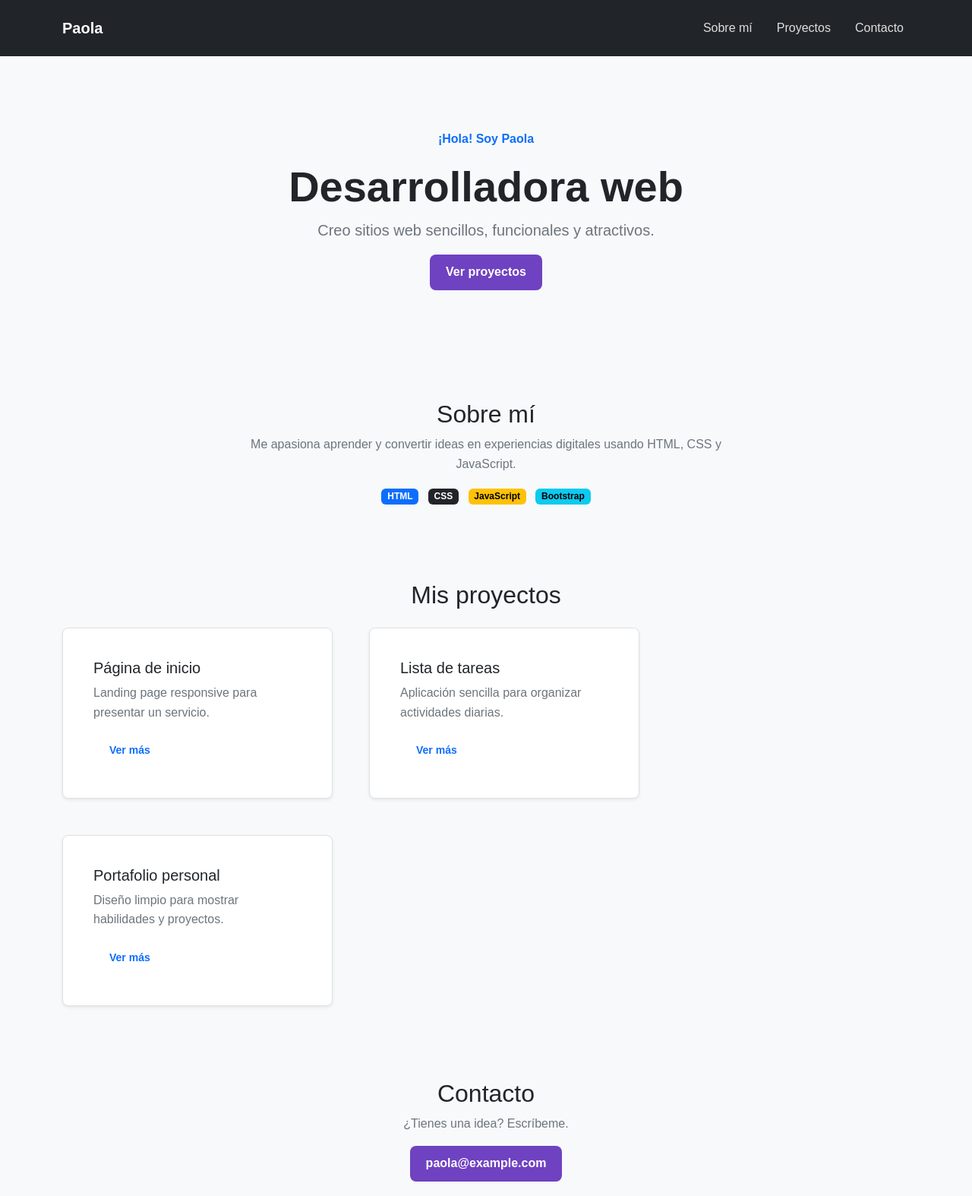
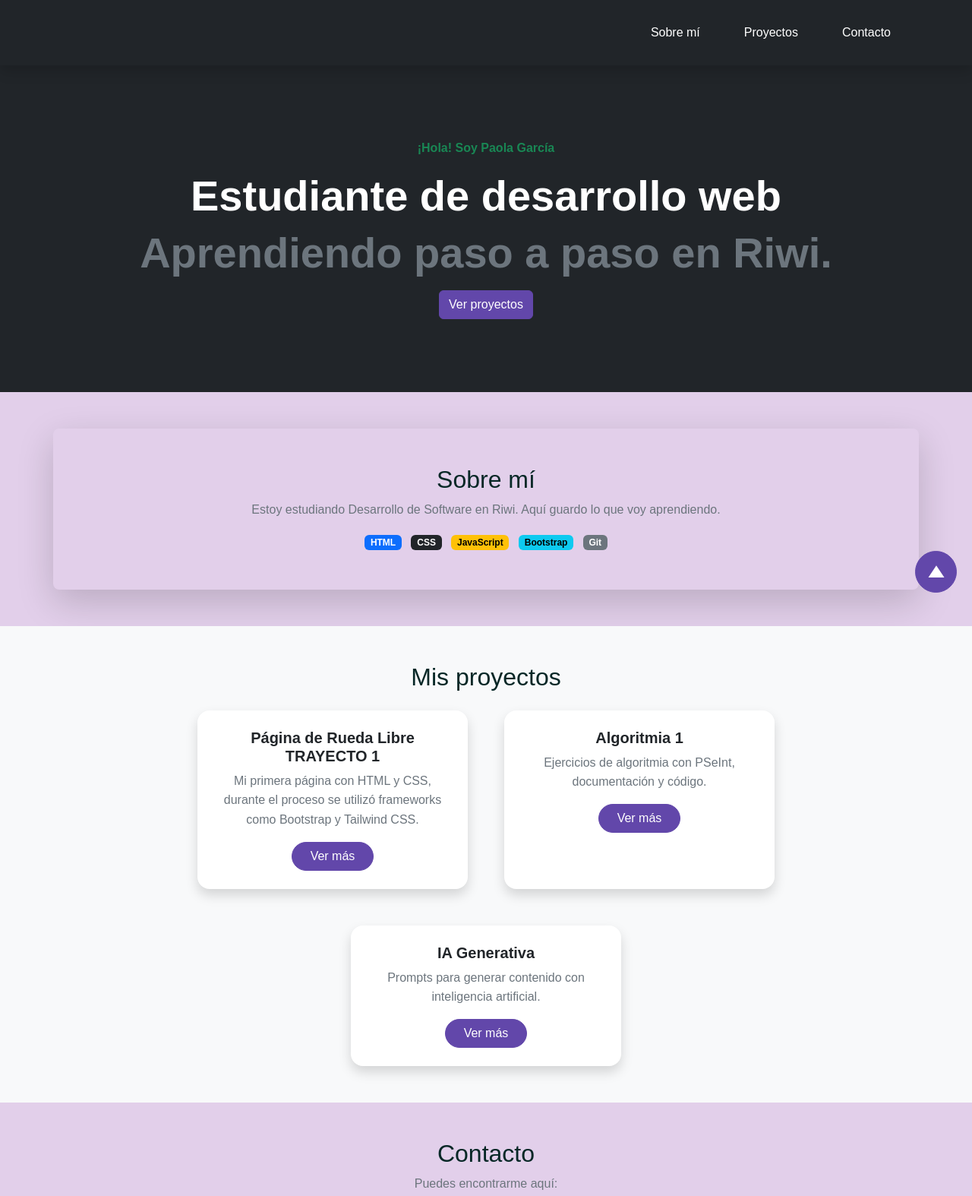
Before and after one commit to PaolaGarcia44/proyects_RIWI, a plain HTML site: page Portafolio/Index.html in a window 1280 px wide. Shown: the top 1574 px of the page at 76% size. Drawn offline with nearby package versions, Linux system fonts and the light colour scheme.

Commit message:
feat: portafolio listo y terminado

```diff
--- a/Portafolio/Index.html
+++ b/Portafolio/Index.html
@@ -1,99 +1,141 @@
 <!DOCTYPE html>
 <html lang="es">
+
 <head>
 	<meta charset="UTF-8">
 	<meta name="viewport" content="width=device-width, initial-scale=1.0">
 	<title>Portafolio | Paola</title>
 	<link href="https://cdn.jsdelivr.net/npm/bootstrap@5.3.3/dist/css/bootstrap.min.css" rel="stylesheet">
+	<link rel="stylesheet" href="https://cdn.jsdelivr.net/npm/animate.css@4.1.1/animate.min.css">
+	<link rel="stylesheet" href="https://cdnjs.cloudflare.com/ajax/libs/font-awesome/6.5.2/css/all.min.css">
+	<link rel="stylesheet" href="https://cdn.jsdelivr.net/npm/aos@2.3.4/dist/aos.css">
 	<link rel="stylesheet" href="style.css">
 </head>
+
 <body>
-	<nav class="navbar navbar-expand-lg navbar-dark bg-dark">
+	<nav class="navbar navbar-expand-lg navbar-dark bg-dark sticky-top shadow animate__animated animate__fadeInDown">
 		<div class="container">
-			<a class="navbar-brand fw-bold" href="#inicio">Paola</a>
-			<button class="navbar-toggler" type="button" data-bs-toggle="collapse" data-bs-target="#menu" aria-label="Abrir menú">
+			<button class="navbar-toggler" type="button" data-bs-toggle="collapse" data-bs-target="#menu"
+				aria-controls="menu" aria-expanded="false" aria-label="Abrir menú">
 				<span class="navbar-toggler-icon"></span>
 			</button>
 			<div class="collapse navbar-collapse" id="menu">
-				<ul class="navbar-nav ms-auto">
-					<li class="nav-item"><a class="nav-link" href="#sobre-mi">Sobre mí</a></li>
-					<li class="nav-item"><a class="nav-link" href="#proyectos">Proyectos</a></li>
-					<li class="nav-item"><a class="nav-link" href="#contacto">Contacto</a></li>
-				</ul>
+				<div class="navbar-nav ms-auto gap-2 py-2">
+					<a class="btn btn-outline-light rounded-pill px-4" href="#sobre-mi">Sobre mí</a>
+					<a class="btn btn-outline-light rounded-pill px-4" href="#proyectos">Proyectos</a>
+					<a class="btn btn-outline-light  rounded-pill px-4" href="#contacto">Contacto</a>
+				</div>
 			</div>
 		</div>
 	</nav>
 
+	</div>
+	</nav>
+
 	<main>
-		<section id="inicio" class="py-5 text-center bg-light">
+		<section id="inicio" class="py-5 text-center bg-dark text-white">
 			<div class="container py-5">
-				<p class="text-primary fw-bold">¡Hola! Soy Paola</p>
-				<h1 class="display-4 fw-bold">Desarrolladora web</h1>
-				<p class="lead text-secondary">Creo sitios web sencillos, funcionales y atractivos.</p>
-				<a href="#proyectos" class="btn btn-primary">Ver proyectos</a>
+				<p class="text-success fw-bold animate__animated animate__fadeInUp">¡Hola! Soy Paola García</p>
+				<h1 class="display-4 fw-bold animate__animated animate__fadeInUp">Estudiante de desarrollo web</h1>
+				<p
+					class="lead text-secondary display-4 fw-bold lead animate__animated animate__fadeIn animate__delay-1s">
+					Aprendiendo paso a paso en Riwi.</p>
+				<a href="#proyectos" class="btn btn-primary animate__animated animate__fadeIn animate__delay-2s">Ver
+					proyectos</a>
 			</div>
 		</section>
 
 		<section id="sobre-mi" class="py-5">
-			<div class="container text-center">
+			<div class="container text-center rounded-3 shadow-lg p-5">
 				<h2>Sobre mí</h2>
 				<p class="text-secondary mx-auto" style="max-width: 650px;">
-					Me apasiona aprender y convertir ideas en experiencias digitales usando HTML, CSS y JavaScript.
+					Estoy estudiando Desarrollo de Software en Riwi. Aquí guardo lo que voy aprendiendo.
 				</p>
 				<span class="badge text-bg-primary m-1">HTML</span>
 				<span class="badge text-bg-dark m-1">CSS</span>
 				<span class="badge text-bg-warning m-1">JavaScript</span>
 				<span class="badge text-bg-info m-1">Bootstrap</span>
+				<span class="badge text-bg-secondary m-1">Git</span>
 			</div>
 		</section>
-
 		<section id="proyectos" class="py-5 bg-light">
 			<div class="container">
 				<h2 class="text-center mb-4">Mis proyectos</h2>
-				<div class="row g-4">
-					<div class="col-md-4">
-						<article class="card h-100 shadow-sm">
-							<div class="card-body">
-								<h3 class="h5">Página de inicio</h3>
-								<p class="text-secondary">Landing page responsive para presentar un servicio.</p>
-								<a href="#contacto" class="btn btn-outline-primary btn-sm">Ver más</a>
+				<div class="row g-4 justify-content-center">
+
+					<div class="col-md-4" data-aos="fade-up">
+						<article class="card h-100 border-0 shadow rounded-4 text-center">
+							<div class="card-body p-4">
+								<h3 class="h5 fw-bold">Página de Rueda Libre TRAYECTO 1</h3>
+								<p class="text-secondary">Mi primera página con HTML y CSS, durante el proceso se
+									utilizó frameworks como Bootstrap y Tailwind CSS.</p>
+								<a href="https://github.com/PaolaGarcia44/proyects_RIWI/tree/main/Trayecto1"
+									class="btn btn-success rounded-pill px-4">Ver más</a>
 							</div>
 						</article>
 					</div>
-					<div class="col-md-4">
-						<article class="card h-100 shadow-sm">
-							<div class="card-body">
-								<h3 class="h5">Lista de tareas</h3>
-								<p class="text-secondary">Aplicación sencilla para organizar actividades diarias.</p>
-								<a href="#contacto" class="btn btn-outline-primary btn-sm">Ver más</a>
+
+					<div class="col-md-4" data-aos="fade-up" data-aos-delay="150">
+						<article class="card h-100 border-0 shadow rounded-4 text-center">
+							<div class="card-body p-4">
+								<h3 class="h5 fw-bold">Algoritmia 1</h3>
+								<p class="text-secondary">Ejercicios de algoritmia con PSeInt, documentación y código.
+								</p>
+								<a href="https://github.com/PaolaGarcia44/proyects_RIWI/tree/main/Algoritmia%201"
+									class="btn btn-success rounded-pill px-4">Ver más</a>
 							</div>
 						</article>
 					</div>
-					<div class="col-md-4">
-						<article class="card h-100 shadow-sm">
-							<div class="card-body">
-								<h3 class="h5">Portafolio personal</h3>
-								<p class="text-secondary">Diseño limpio para mostrar habilidades y proyectos.</p>
-								<a href="#contacto" class="btn btn-outline-primary btn-sm">Ver más</a>
+
+					<div class="col-md-4" data-aos="fade-up" data-aos-delay="300">
+						<article class="card h-100 border-0 shadow rounded-4 text-center">
+							<div class="card-body p-4">
+								<h3 class="h5 fw-bold">IA Generativa</h3>
+								<p class="text-secondary">Prompts para generar contenido con inteligencia artificial.
+								</p>
+								<a href="https://github.com/PaolaGarcia44/proyects_RIWI/tree/main/IAGENERATIVA"
+									class="btn btn-success rounded-pill px-4">Ver más</a>
 							</div>
 						</article>
 					</div>
+
 				</div>
 			</div>
 		</section>
 
+
 		<section id="contacto" class="py-5 text-center">
 			<div class="container">
 				<h2>Contacto</h2>
-				<p class="text-secondary">¿Tienes una idea? Escríbeme.</p>
-				<a href="mailto:paola@example.com" class="btn btn-primary">paola@example.com</a>
+				<p class="text-secondary">Puedes encontrarme aquí:</p>
+				<a href="https://github.com/PaolaGarcia44" class="btn btn-dark">
+					<i class="fa-brands fa-github"></i> GitHub
+				</a>
+				<a href="https://www.linkedin.com/in/paola-andrea-garcia-tangarife-338627186" class="btn btn-primary">
+					<i class="fa-brands fa-linkedin"></i> LinkedIn
+				</a>
+				<a href="https://portafoliopaolag.web.app" class="btn btn-primary">
+					<i class="fa-solid fa-briefcase"></i> Portafolio Personal
+				</a>
 			</div>
 		</section>
 	</main>
 
 	<footer class="bg-dark text-white text-center py-3">
-		<small>&copy; 2026 Paola. Todos los derechos reservados.</small>
+		<small>&copy; 2026 Paola. Hecho con cariño en Riwi.</small>
 	</footer>
+
 	<script src="https://cdn.jsdelivr.net/npm/bootstrap@5.3.3/dist/js/bootstrap.bundle.min.js"></script>
+	<a href="#inicio" class="btn btn-success rounded-circle btn-subir" aria-label="Subir">
+		<svg width="28" height="28" viewBox="0 0 16 16" fill="currentColor">
+			<path d="M8 3 L14 12 H2 Z" />
+		</svg>
+	</a>
+
+	<script src="https://cdn.jsdelivr.net/npm/aos@2.3.4/dist/aos.js"></script>
+	<script>
+		AOS.init({ duration: 800, once: true });
+	</script>
 </body>
+
 </html>
--- a/Portafolio/style.css
+++ b/Portafolio/style.css
@@ -1,12 +1,22 @@
-/* Estilos para un portafolio sencillo */
+
+
 :root {
-	--primary: #6f42c1;
-	--dark: #212529;
-	--light: #f8f9fa;
-	--muted: #6c757d;
-	--white: #fff;
+    --primary:#6247aaff;
+    --turf-green:  #102b3fff;
+    --willow-green: #a06cd5ff;
+    --lemon-chiffon:  #e2cfeaff;
+    --dark-coffee:#062726ff;
+
+    --dark: var(--dark-coffee);
+    --light: var(--lemon-chiffon);
+    --white: #ffffff;
+    --muted: #6b625b;
+
     --radius: 0.5rem;
-	--shadow: 0 0.5rem 1rem rgba(0, 0, 0, 0.1);
+    --shadow: 0 0.5rem 1rem rgba(67, 41, 31, 0.12);
+
+
+
 }
 
 *,
@@ -61,7 +71,7 @@ a:hover {
 }
 
 .navbar-brand {
-	color: var(--white);
+    color: var(--willow-green);
     font-size: 1.25rem;
     font-weight: 700;
 }
@@ -76,14 +86,18 @@ a:hover {
 }
 
 .navbar-nav a {
-	color: rgba(255, 255, 255, 0.85);
+    color: var(--white);
 }
 
 .hero {
     padding: 6rem 1rem;
-	color: var(--white);
+    color: var(--dark);
     text-align: center;
-	background: linear-gradient(135deg, #6f42c1, #0d6efd);
+    background: linear-gradient(
+        135deg,
+        var(--willow-green),
+        var(--lemon-chiffon)
+    );
 }
 
 .hero h1 {
@@ -97,32 +111,62 @@ a:hover {
     font-size: 1.15rem;
 }
 
-.btn {
-	display: inline-block;
-	padding: 0.65rem 1.25rem;
-	border: 1px solid transparent;
-	border-radius: var(--radius);
-	font-weight: 600;
-	cursor: pointer;
-	transition: opacity 0.2s ease, transform 0.2s ease;
+.btn-primary,
+.btn-success,
+.btn-dark {
+  --bs-btn-color: var(--primary);
+  --bs-btn-bg: transparent;
+  --bs-btn-border-color: var(--primary);
+  --bs-btn-hover-color: #ffffff;
+  --bs-btn-hover-bg: var(--primary);
+  --bs-btn-hover-border-color: var(--primary);
+  --bs-btn-active-color: #ffffff;
+  --bs-btn-active-bg: var(--primary);
+  --bs-btn-active-border-color: var(--primary);
 }
 
-.btn:hover {
-	text-decoration: none;
-	opacity: 0.9;
-	transform: translateY(-2px);
+.btn-outline-light {
+  --bs-btn-color: #ffffff;
+  --bs-btn-border-color: #ffffff;
+  --bs-btn-hover-color: #ffffff;
+  --bs-btn-hover-bg: var(--primary);
+  --bs-btn-hover-border-color: var(--primary);
+  --bs-btn-active-color: #ffffff;
+  --bs-btn-active-bg: var(--primary);
+  --bs-btn-active-border-color: var(--primary);
 }
 
-.btn-primary {
-	color: var(--white);
-	background: var(--primary);
+a.btn,
+a.btn:hover,
+a.btn:focus,
+a.btn:active {
+  text-decoration: none;
 }
 
-.btn-light {
-	color: var(--dark);
-	background: var(--white);
+.btn-primary,
+.btn-success,
+.btn-dark {
+  --bs-btn-color: #ffffff;
+  --bs-btn-bg: var(--primary);
+  --bs-btn-border-color: var(--primary);
+  --bs-btn-hover-color: #ffffff;
+  --bs-btn-hover-bg: var(--willow-green);
+  --bs-btn-hover-border-color: var(--willow-green);
+  --bs-btn-active-bg: var(--willow-green);
+  --bs-btn-active-border-color: var(--willow-green);
 }
 
+.btn-outline-light {
+  --bs-btn-color: #ffffff;
+  --bs-btn-bg: transparent;
+  --bs-btn-border-color: transparent;
+  --bs-btn-hover-color: #ffffff;
+  --bs-btn-hover-bg: var(--primary);
+  --bs-btn-hover-border-color: var(--primary);
+  --bs-btn-active-color: #ffffff;
+  --bs-btn-active-bg: var(--primary);
+  --bs-btn-active-border-color: var(--primary);
+}
 section {
     padding: 4rem 0;
 }
@@ -130,6 +174,7 @@ section {
 .section-title {
     margin: 0 0 2rem;
     text-align: center;
+    color: var(--dark);
 }
 
 .row {
@@ -142,17 +187,15 @@ section {
     flex: 1 1 280px;
 }
 
-.card {
-	height: 100%;
-	padding: 1.5rem;
-	background: var(--white);
-	border: 1px solid #dee2e6;
-	border-radius: var(--radius);
-	box-shadow: var(--shadow);
+.card, .navbar-brand {
+  transition: transform 0.3s ease, box-shadow 0.3s ease;
 }
 
-.card h3 {
-	margin-top: 0;
+.card:hover, .navbar-brand:hover {
+  transform: translateY(-5px);
+  box-shadow: 0 8px 20px rgba(0, 0, 0, 0.2);
+  border: 2px solid transparent !important;
+  border-color: var(--primary) !important;
 }
 
 .text-center {
@@ -182,14 +225,14 @@ input,
 textarea {
     width: 100%;
     padding: 0.7rem 0.85rem;
-	border: 1px solid #ced4da;
+    border: 1px solid var(--willow-green);
     border-radius: var(--radius);
     font: inherit;
 }
 
 input:focus,
 textarea:focus {
-	outline: 2px solid rgba(111, 66, 193, 0.3);
+    outline: 2px solid rgba(34, 111, 84, 0.3);
     border-color: var(--primary);
 }
 
@@ -198,6 +241,21 @@ footer {
     color: var(--white);
     text-align: center;
     background: var(--dark);
+}
+
+html {
+  scroll-behavior: smooth;
+}
+
+.btn-subir {
+  position: fixed;
+  bottom: 20px;
+  right: 20px;
+  width: 55px;
+  height: 55px;
+  display: flex;
+  align-items: center;
+  justify-content: center;
 }
 
 @media (max-width: 576px) {
@@ -209,4 +267,6 @@ footer {
     .hero {
         padding: 4rem 1rem;
     }
+
+
 }
```
Also changed, not shown: Portafolio/README.MD, 1 other file. Lines whose indentation alone changed are shown as unchanged.
